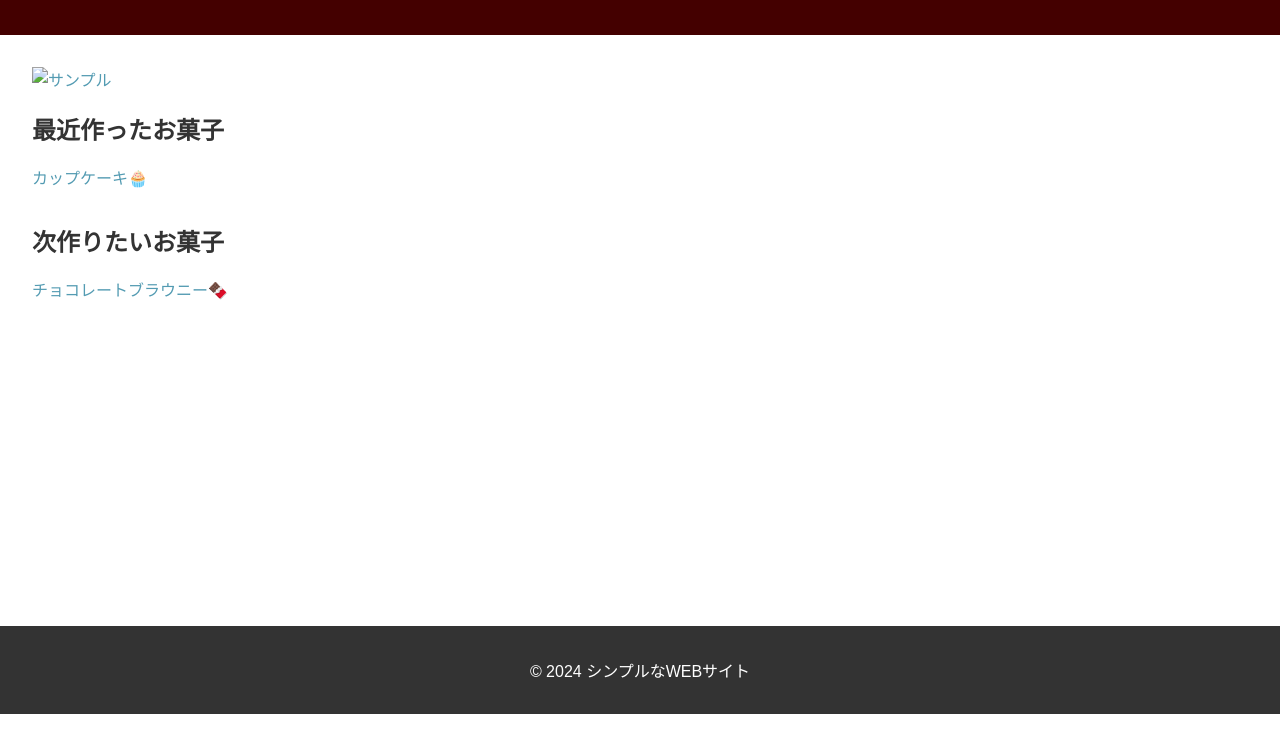
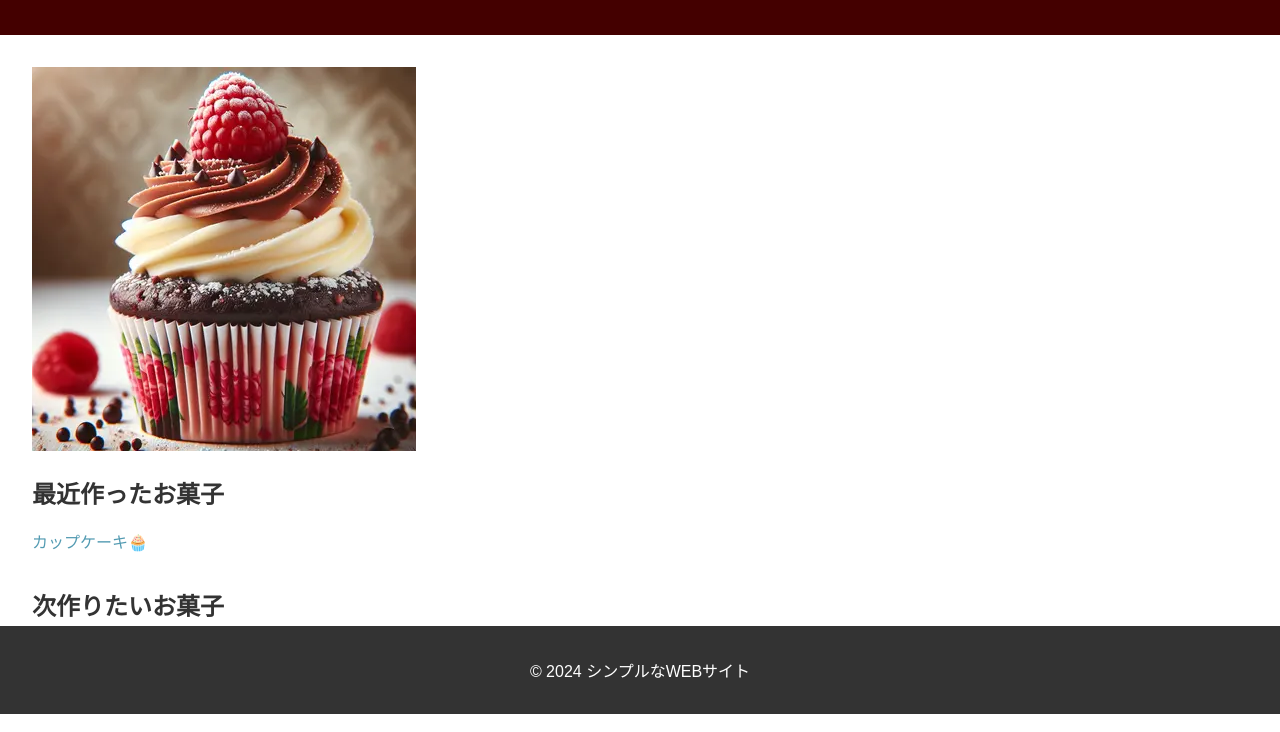
Before and after one commit to nagano478/newrepositoryyyy, a plain HTML site: page index.html in a window 1280 px wide. Shown: the part 86-818 px from the top of the page. Drawn offline with Linux system fonts and the light colour scheme.

Commit message:
Update index.html

```diff
--- a/index.html
+++ b/index.html
@@ -59,7 +59,7 @@
     </header>
     <main>
         <section id="section1">
-            <img src="カップケーキ.jpg" alt=サンプル>
+            <img src="カップケーキ.jpeg" alt=サンプル>
             <h2>最近作ったお菓子</h2>
             <p>カップケーキ🧁</p>
         </section>
```
